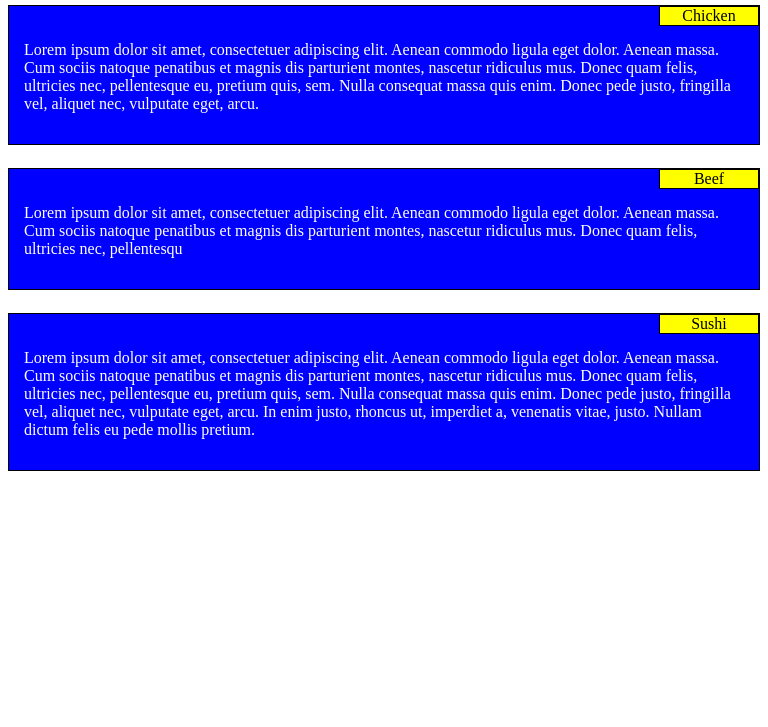
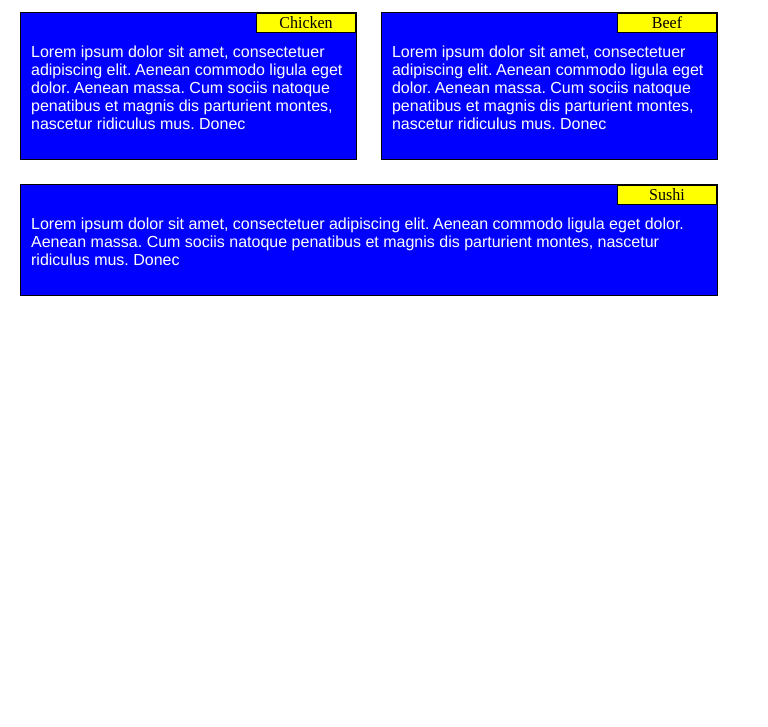
Before and after one commit to beauvilerobed/module2-solution, a plain HTML site: page index.html in a window 768 px wide. Shown: the part 73-800 px from the top of the page. Drawn offline with Linux system fonts and the light colour scheme.

Commit message:
third commit

```diff
--- a/css/styles.css
+++ b/css/styles.css
@@ -2,20 +2,12 @@
 * {
   box-sizing: border-box;
 }
-
 h1 {
-  margin-top: 20px;
+  margin-bottom: 15px;
   text-align: center;
 }
 
-p {
-  padding: 15px;
-  clear: both;
-  color: white;
-
-}
-
-#discript1, #discript2, #discript3 {
+#Item1, #Item2, #Item3 {
   float: right;
   background-color: yellow;
   width: 100px;
@@ -24,23 +16,31 @@ p {
   left: 50px;
 }
 
-.container{
+p {
+  background-color: none;
+  font-family: Helvetica;
+  color: white;
+  padding: 10px;
+  clear: both;
+}
+
+.container {
   border: 1px solid black;
   background-color: blue;
+  height: 100%;
   position: relative;
-  width:100%;
-  margin-bottom: 3%;
+  margin: 12px;
 }
 
-.row{
+/* Simple Responsive Framework. */
+.row {
   width: 100%;
 }
 
 /********** Large devices only **********/
-@media (min-width: 993px) {
+@media (min-width: 992px) {
   .col-lg-1, .col-lg-2, .col-lg-3, .col-lg-4, .col-lg-5, .col-lg-6, .col-lg-7, .col-lg-8, .col-lg-9, .col-lg-10, .col-lg-11, .col-lg-12 {
     float: left;
-    margin-left: 6%
   }
   .col-lg-1 {
     width: 8.33%;
@@ -52,7 +52,7 @@ p {
     width: 25%;
   }
   .col-lg-4 {
-    width: 33.33%;
+    width: 33%;
   }
   .col-lg-5 {
     width: 41.66%;
@@ -78,5 +78,47 @@ p {
   .col-lg-12 {
     width: 100%;
   }
+}
 
+/********** Medium devices only **********/
+@media (min-width: 767px) and (max-width: 991px) {
+  .col-md-1, .col-md-2, .col-md-3, .col-md-4, .col-md-5, .col-md-6, .col-md-7, .col-md-8, .col-md-9, .col-md-10, .col-md-11, .col-md-12 {
+    float: left;
+  }
+  .col-md-1 {
+    width: 8.33%;
+  }
+  .col-md-2 {
+    width: 16.66%;
+  }
+  .col-md-3 {
+    width: 25%;
+  }
+  .col-md-4 {
+    width: 33.33%;
+  }
+  .col-md-5 {
+    width: 41.66%;
+  }
+  .col-md-6 {
+    width: 48%;
+  }
+  .col-md-7 {
+    width: 58.33%;
+  }
+  .col-md-8 {
+    width: 66.66%;
+  }
+  .col-md-9 {
+    width: 74.99%;
+  }
+  .col-md-10 {
+    width: 83.33%;
+  }
+  .col-md-11 {
+    width: 91.66%;
+  }
+  .col-md-12 {
+    width: 96%;
+  }
 }
--- a/index.html
+++ b/index.html
@@ -3,58 +3,46 @@
 <head>
 <meta charset="utf-8">
 <meta name="viewport" content="width=device-width, initial-scale=1">
-<link rel="stylesheet" href="css/styles.css">
-<title>Menu</title>
+<link rel="stylesheet" type="text/css" media="screen" href="css/styles.css">
+<title>Our Menu</title>
 </head>
 <body>
 <h1>Our Menu</h1>
 
 <div class="row">
-<div class="col-lg-3">
+  <div class="col-lg-4 col-md-6">
         <div class="container">
-    <div id="discript1">Chicken</div>
+        <div id="Item1">Chicken</div>
             <p>Lorem ipsum dolor sit amet,
                     consectetuer adipiscing elit.
                     Aenean commodo ligula eget dolor.
                     Aenean massa. Cum sociis natoque
                     penatibus et magnis dis parturient
                     montes, nascetur ridiculus mus. Donec
-                                        quam felis, ultricies nec, pellentesque
-                                        eu, pretium quis, sem. Nulla consequat
-                                        massa quis enim. Donec pede justo, fringilla
-                                        vel, aliquet nec, vulputate eget, arcu.
             </p>
         </div>
 </div>
-<div class="col-lg-3">
+  <div class="col-lg-4 col-md-6">
         <div class="container">
-    <div id="discript2">Beef</div>
+        <div id="Item2">Beef</div>
             <p>Lorem ipsum dolor sit amet,
                     consectetuer adipiscing elit.
                     Aenean commodo ligula eget dolor.
                     Aenean massa. Cum sociis natoque
                     penatibus et magnis dis parturient
                     montes, nascetur ridiculus mus. Donec
-                                        quam felis, ultricies nec, pellentesqu
             </p>
-
         </div>
 </div>
-<div class="col-lg-3">
+  <div class="col-lg-4 col-md-12">
     <div class="container">
-    <div id="discript3">Sushi</div>
+    <div id="Item3">Sushi</div>
             <p>Lorem ipsum dolor sit amet,
                     consectetuer adipiscing elit.
                     Aenean commodo ligula eget dolor.
                     Aenean massa. Cum sociis natoque
                     penatibus et magnis dis parturient
                     montes, nascetur ridiculus mus. Donec
-                                        quam felis, ultricies nec, pellentesque
-                                        eu, pretium quis, sem. Nulla consequat
-                                        massa quis enim. Donec pede justo, fringilla
-                                        vel, aliquet nec, vulputate eget, arcu. In enim
-                                        justo, rhoncus ut, imperdiet a, venenatis vitae,
-                                        justo. Nullam dictum felis eu pede mollis pretium.
             </p>
     </div>
   </div>
```
Lines whose indentation alone changed are shown as unchanged.
